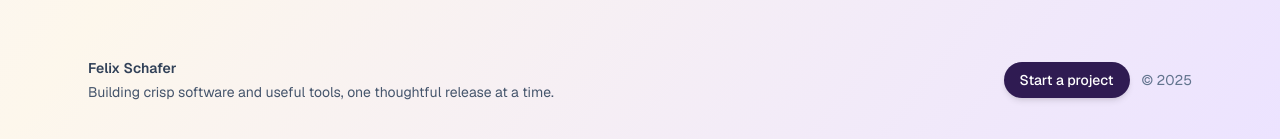
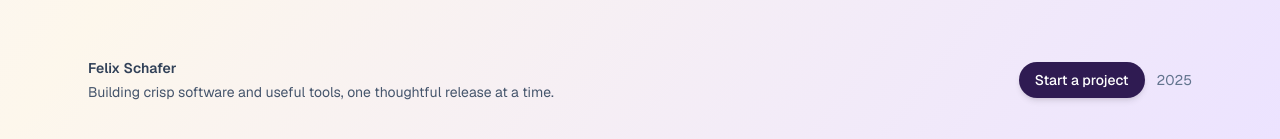
Before and after one commit to fschaf2/personal-portfolio, a Next.js app: page / in a window 1280 px wide. Shown: the part 1479-1618 px from the top of the page. Built offline with nearby package versions, Linux system fonts and the light colour scheme; no server answers.

Commit message:
Update page.tsx

```diff
--- a/app/page.tsx
+++ b/app/page.tsx
@@ -204,7 +204,7 @@ export default function HomePage() {
             >
               Start a project
             </a>
-            <span className="text-slate-500">© {new Date().getFullYear()}</span>
+            <span className="text-slate-500">{new Date().getFullYear()}</span>
           </div>
         </footer>
       </div>
```
